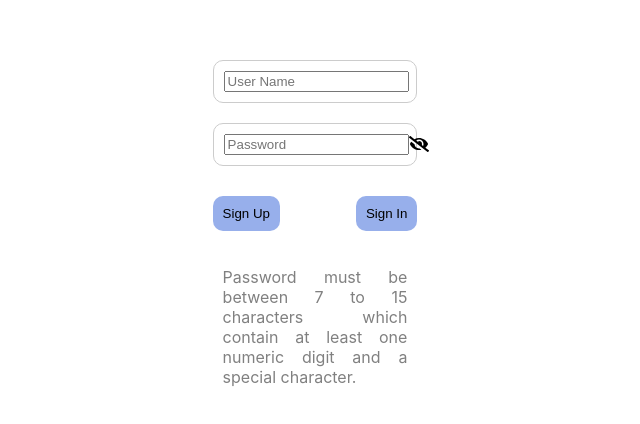
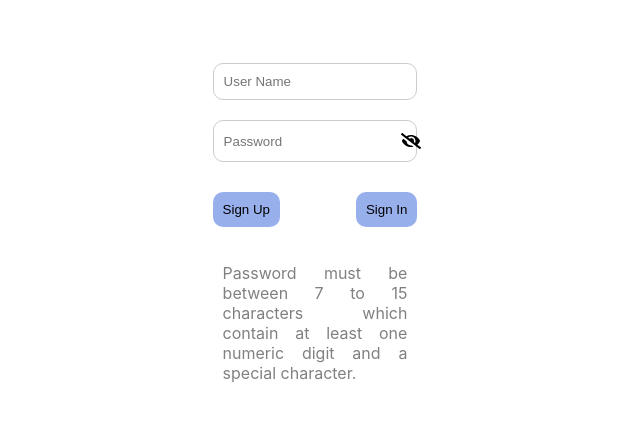
Before and after one commit to ankitt8/moneytracker, a React (Create React App) app: page / in a window 1280 px wide. Shown: the part 136-560 px from the top of the page, without its empty margins (325-965 px from the left). Built offline with nearby package versions, Linux system fonts and the light colour scheme.

Commit message:
fix: minor fix typo

```diff
--- a/src/components/Login/styles.module.scss
+++ b/src/components/Login/styles.module.scss
@@ -36,7 +36,7 @@
   }
 }
 
-loginInput {
+.loginInput {
   border: none;
   outline: none;
   box-shadow: none;
```
